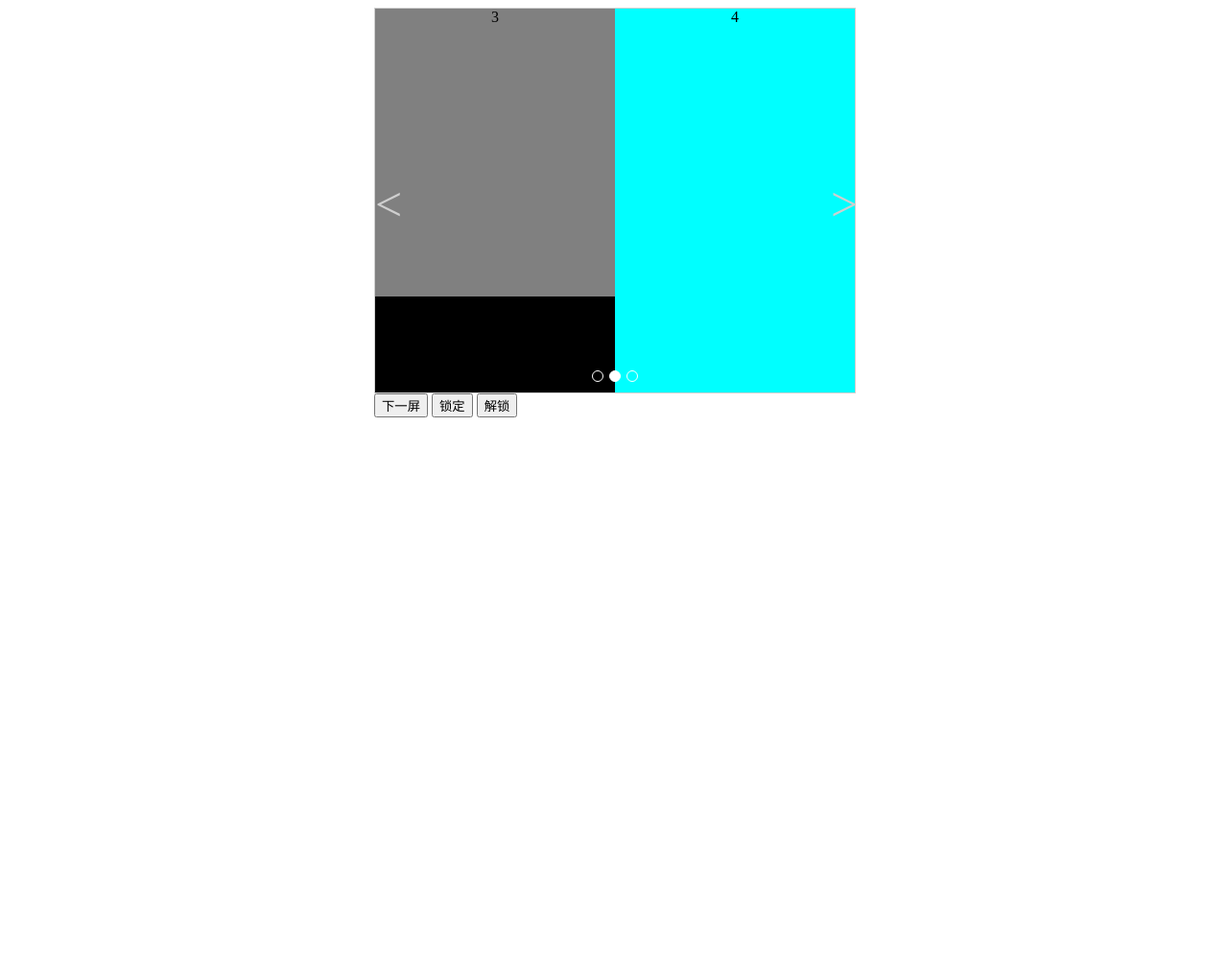
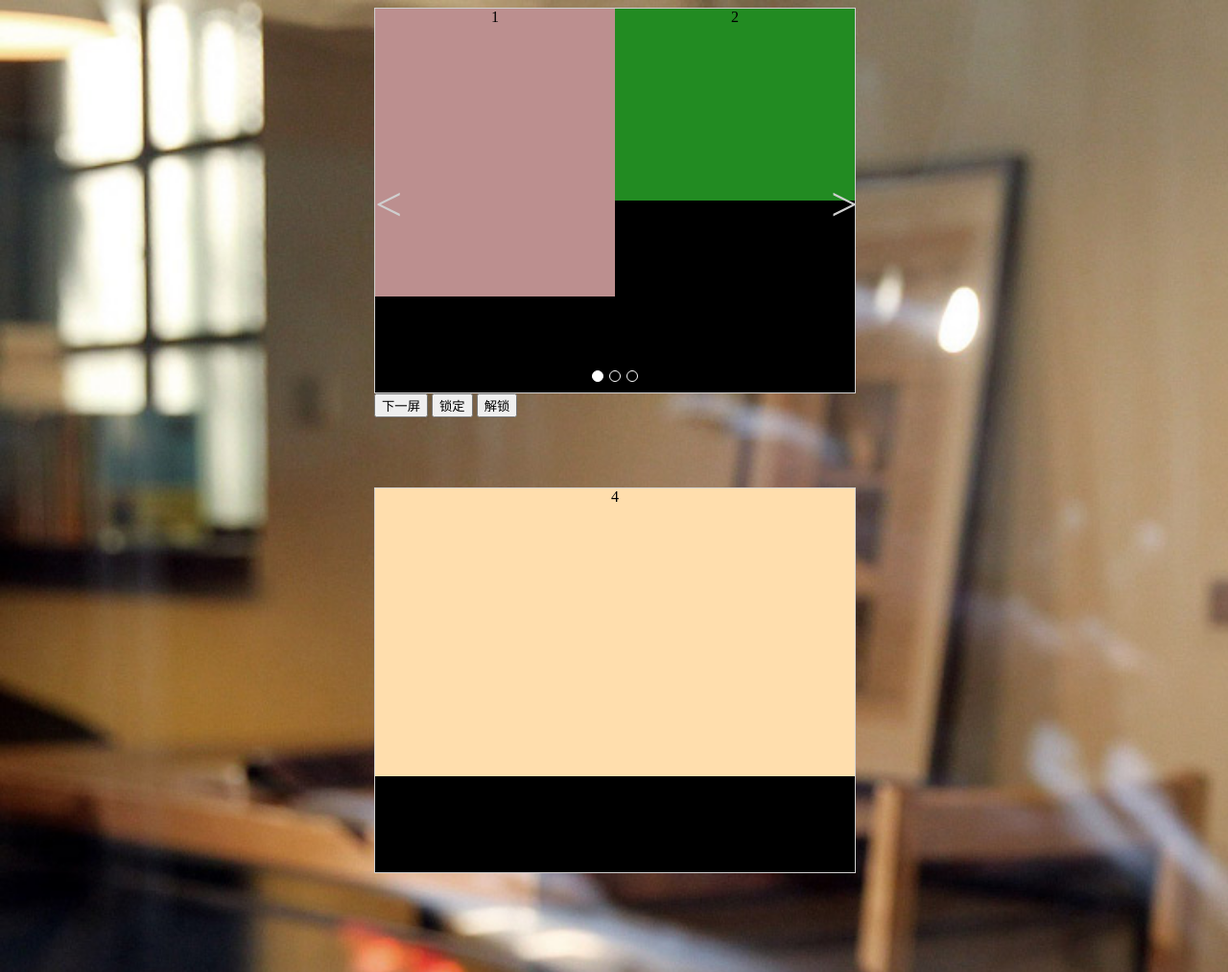
Before and after one commit to imindzzz/Slider, a plain HTML site: page index.html in a window 1280 px wide. Shown: the top 1013 px of the page at 96% size. Before the commit the page ends 800 px from the top, so only its background shows below. Drawn offline with Linux system fonts and the light colour scheme.

Commit message:
修改示例

```diff
--- a/css/app.less
+++ b/css/app.less
@@ -4,7 +4,6 @@
 	margin: 0px auto;
 }
 .img{
-	display: inline-block;
 	width: 100%;
 	height: 300px;
 	text-align: center;
--- a/index.html
+++ b/index.html
@@ -5,6 +5,14 @@
 		<title></title>
 		<link rel="stylesheet" type="text/css" href="css/app.css"/>
 		<link rel="stylesheet" type="text/css" href="css/slider.css"/>
+		<meta name="viewport" content="width=device-width, initial-scale=1,user-scalable=no">
+		<style type="text/css">
+			body{
+				background-image: url(img/banner2.jpg);
+				background-repeat: no-repeat;
+				background-size: cover;
+			}
+		</style>
 	</head>
 	<body>
 		<div class="container">
@@ -33,6 +41,27 @@
 			<button type="button" onclick="$('.slider').data('slider').config.lock = false;">解锁</button>
 		</div>
 
+		<div class="container">
+			<div class="slider auto-zoom" data-zoom-width = "4" data-zoom-height = "1">
+				<div class="items">
+					<div class="item">
+						<div class="img img1">1</div>
+					</div>
+					<div class="item">
+						<div class="img img2">2</div>
+					</div>
+					<div class="item">
+						<div class="img img3">3</div>
+					</div>
+					<div class="item">
+						<div class="img img4">4</div>
+					</div>
+					<div class="item">
+						<div class="img img5">4</div>
+					</div>
+				</div>
+			</div>
+		</div>
 
 	</body>
 	<script type="text/javascript" src="js/jquery.js" ></script>
--- a/js/app.js
+++ b/js/app.js
@@ -1,5 +1,14 @@
 $(function(){
-	$(".slider").Slider({
+	$(".slider:eq(0)").Slider({
 		show:2,
+		autoPlay:false,
+	});
+
+	$(".slider:eq(1)").Slider({
+		show:1,
+		controlItem:false,			//小圆圈控制按钮
+		controlBtn:false,	//左右控制按钮
+		autoPlay:true,		//自动播放
+		time:1000,				//自动滚动周期
 	});
 });
--- a/js/slider.js
+++ b/js/slider.js
@@ -13,7 +13,7 @@ $(function(){
 			//合并默认参数
 			var config = $.extend({},{
 				controlItem:true, //是否生成小圆圈控制按钮
-				controlBtn:true,//是否生成next prve按钮
+				controlBtn:true,//是否生成next prve左右控制按钮
 				show:1, //一屏显示的item个数
 				autoPlay:true,//是否自动滚动
 				time:1000,//自动滚动周期
@@ -55,7 +55,7 @@ $(function(){
 
 			//如果只有一屏,就没有必要生成控制按钮了
 			if(slider.count == 1 ){
-				return false;
+//				return false;
 			}
 
 			//是否生成小圆圈控制按钮
```
Also changed, not shown: css/app.css, img/banner2.jpg (added), 2 other files.
